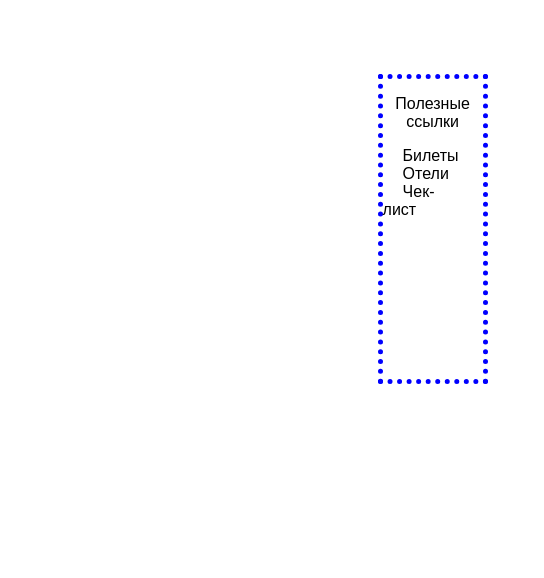
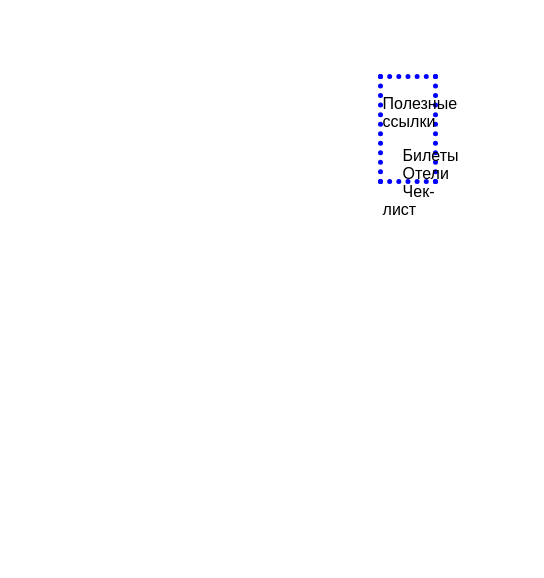
Before and after one commit to Elizavetka2010/Travel-Agency, a plain HTML site: page index.html in a window 1280 px wide. Shown: the part 311-889 px from the top of the page, 736-1280 px from the left. Drawn offline with Linux system fonts and the light colour scheme.

Commit message:
Update style.css

```diff
--- a/style.css
+++ b/style.css
@@ -15,9 +15,9 @@ header {
 }
 
 aside {
-    height: 300px;
+    height: 100px;
     border: 5px dotted blue;
-    width: 100px;
+    width: 50px;
     position: fixed;
     top: 385px;
     background-color: white;
```
